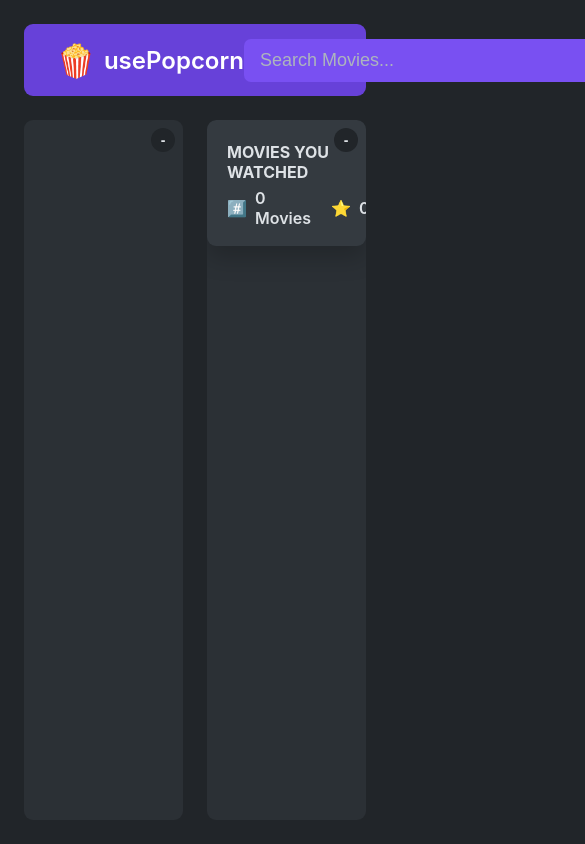
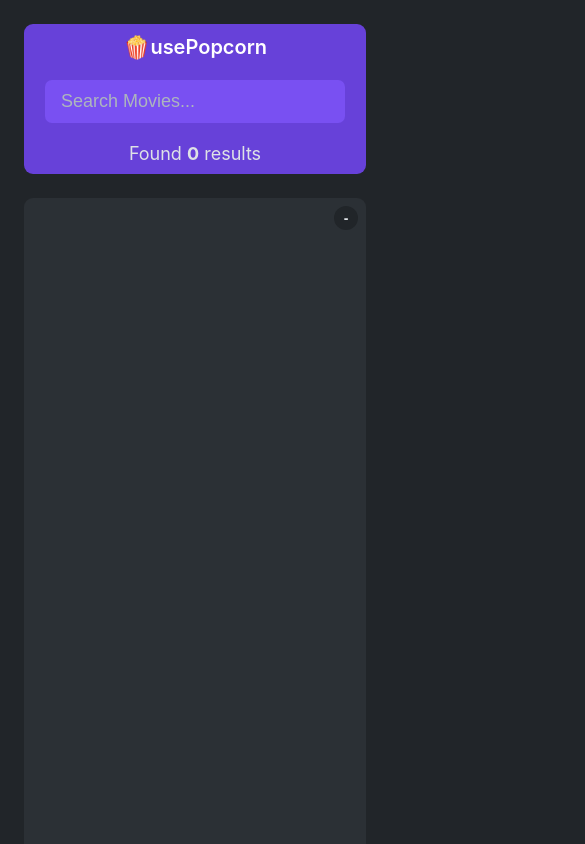
Before and after one commit to sumit2456rana/usePopcorn_React, a React app: page / in a window 390 px wide. Shown: the top 844 px of the page, 585 px wide, since content can reach past the window. Built offline with nearby package versions, Linux system fonts and the light colour scheme.

Commit message:
initial commit

```diff
--- a/src/Styles/styles.css
+++ b/src/Styles/styles.css
@@ -366,7 +366,41 @@ body {
   justify-content: center;
   padding-bottom: 3px;
 }
-
+@media (max-width: 404px) {
+  .nav-bar {
+    grid-template-columns: 1fr;
+    height: 15rem;
+    padding: 0rem;
+  }
+  .logo {
+    gap: 0rem;
+    justify-content: center;
+  }
+  .num-results {
+    justify-self: center;
+  }
+  .search {
+    width: 30rem;
+  }
+  .main {
+    flex-wrap: wrap;
+  }
+  .logo span {
+    font-size: 2.2rem;
+  }
+  .logo h1 {
+    font-size: 2rem;
+  }
+  .box {
+    height: 100%;
+  }
+  .details section {
+    padding: 4rem 2rem;
+  }
+  .rating {
+    padding: 2rem 1rem;
+  }
+}
 /*
 SPACING SYSTEM (px)
 2 / 4 / 8 / 12 / 16 / 24 / 32 / 40 / 48 / 64 / 80 / 96 / 128
```
